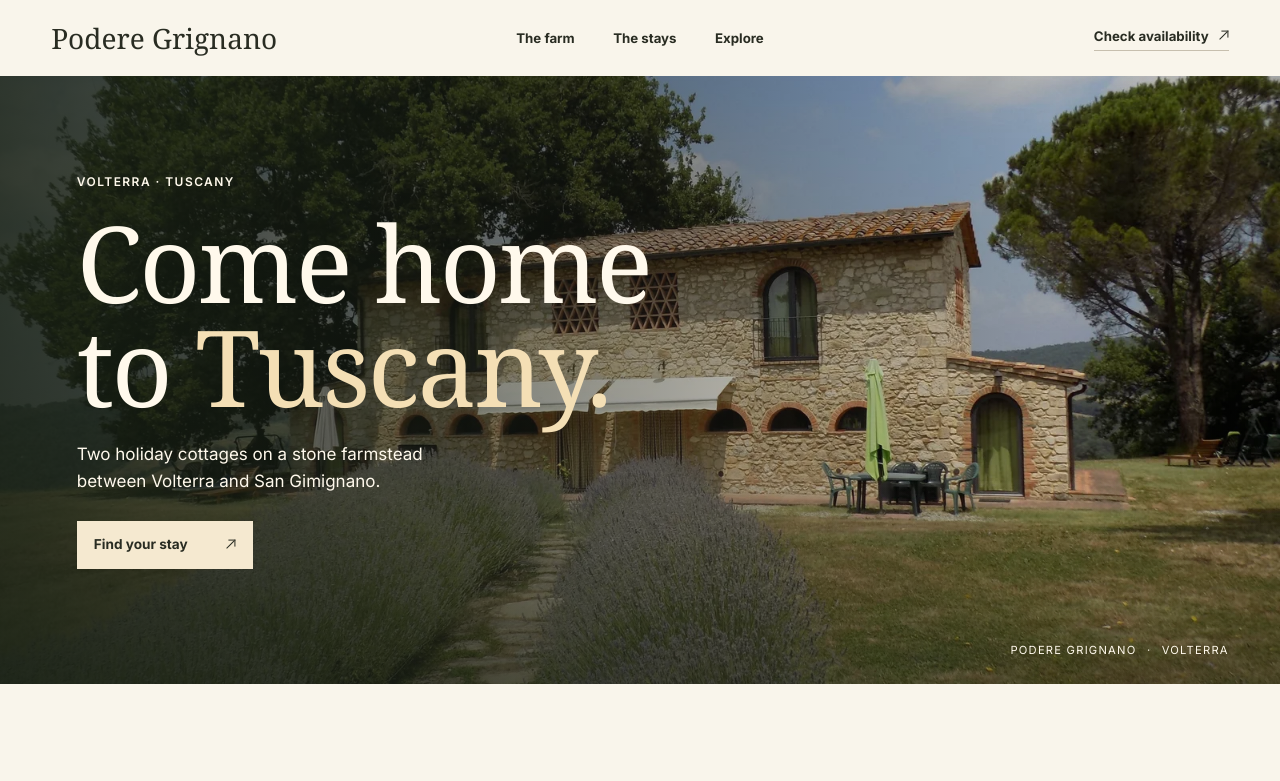
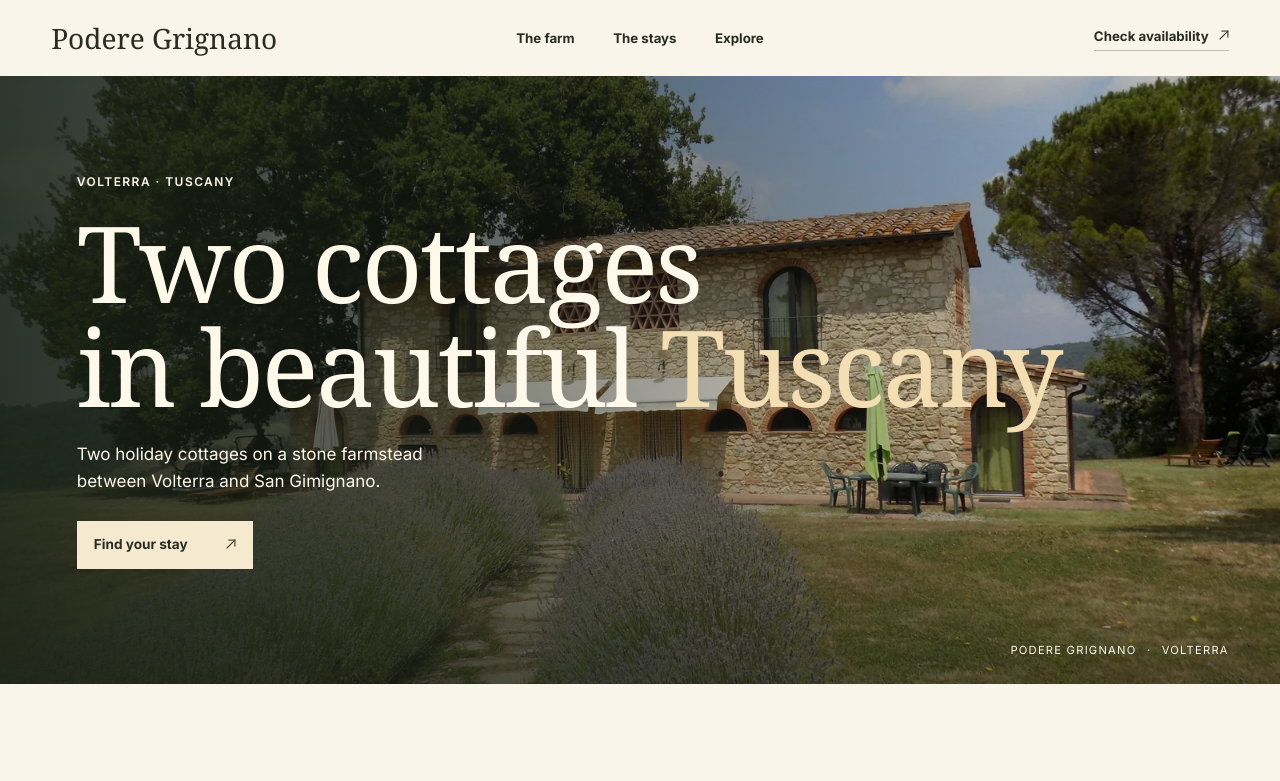
Before and after one commit to admmarco/poderegrignano, a plain HTML site: page index.html in a window 1280 px wide. Shown: the top 781 px of the page. Drawn offline with Linux system fonts and the light colour scheme; a web font is replaced by a local one.

Commit message:
Update the Podere Grignano homepage headline

```diff
--- a/index.html
+++ b/index.html
@@ -30,7 +30,7 @@
       <img class="hero-image" src="images/farmhouse.webp" alt="Lavender-lined path leading to the stone farmhouse at Podere Grignano" width="1600" height="1200" fetchpriority="high">
       <div class="hero-content shell">
         <p class="kicker">Volterra · Tuscany</p>
-        <h1 id="welcome">Come home<br>to <em>Tuscany.</em></h1>
+        <h1 id="welcome">Two cottages<br>in beautiful <em>Tuscany</em></h1>
         <p class="hero-text">Two holiday cottages on a stone farmstead between Volterra and San Gimignano.</p>
         <a class="button" href="#stays">Find your stay <span class="arrow" aria-hidden="true"></span></a>
       </div>
```
